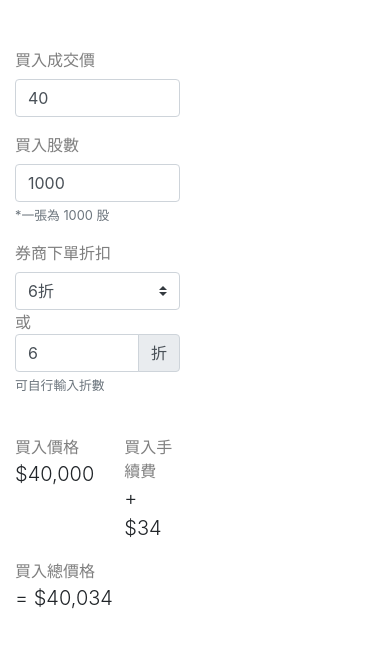
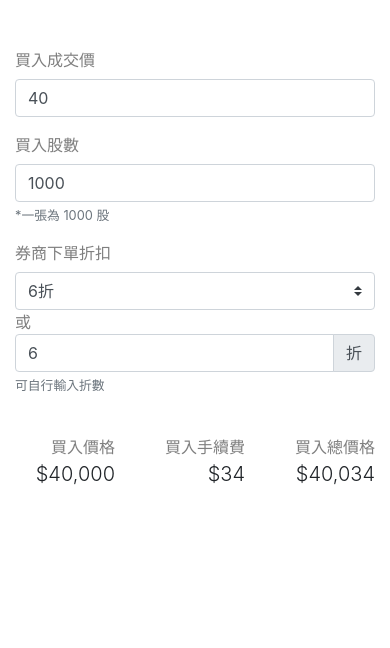
Before and after one commit to chiquitta/stock, a Vue app: page / in a window 390 px wide. Shown: the top 648 px of the page. Built offline with nearby package versions, Linux system fonts and the light colour scheme.

Commit message:
update cols for mobile

```diff
--- a/src/App.vue
+++ b/src/App.vue
@@ -5,7 +5,7 @@
         <!-- <b-col cols="12" class="h1 text-center py-5">
           Stock Calculator
         </b-col> -->
-        <b-col>
+        <b-col cols="12" md="6">
           <b-form-group
             label="買入成交價"
             class="text-black-50"
@@ -31,22 +31,22 @@
             </b-input-group>
           </b-form-group>
           <b-row class="pt-4">
-            <b-col>
+            <b-col class="text-right">
               <span class="text-black-50">買入價格</span>
               <p class="lead">
                 ${{ buyPrice.toLocaleString() }}
               </p>
             </b-col>
-            <b-col>
+            <b-col class="text-right">
               <span class="text-black-50">買入手續費</span>
               <p class="lead">
-                + ${{ buyFee.toLocaleString() }}
+                ${{ buyFee.toLocaleString() }}
               </p>
             </b-col>
-            <b-col>
+            <b-col class="text-right">
             <span class="text-black-50">買入總價格</span>
             <p class="lead">
-              = ${{ buyTotal.toLocaleString() }}
+              ${{ buyTotal.toLocaleString() }}
             </p>
             </b-col>
           </b-row>
```
